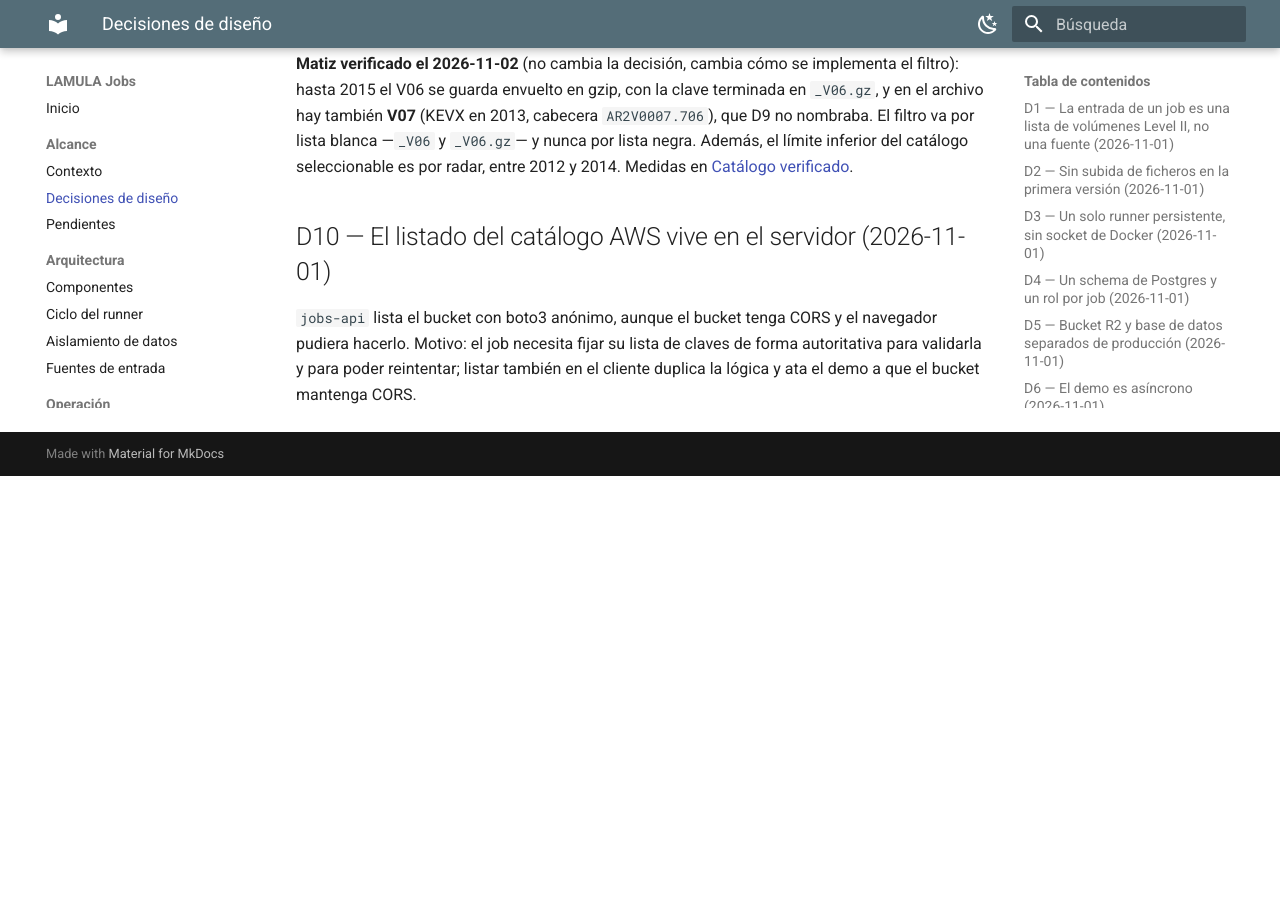
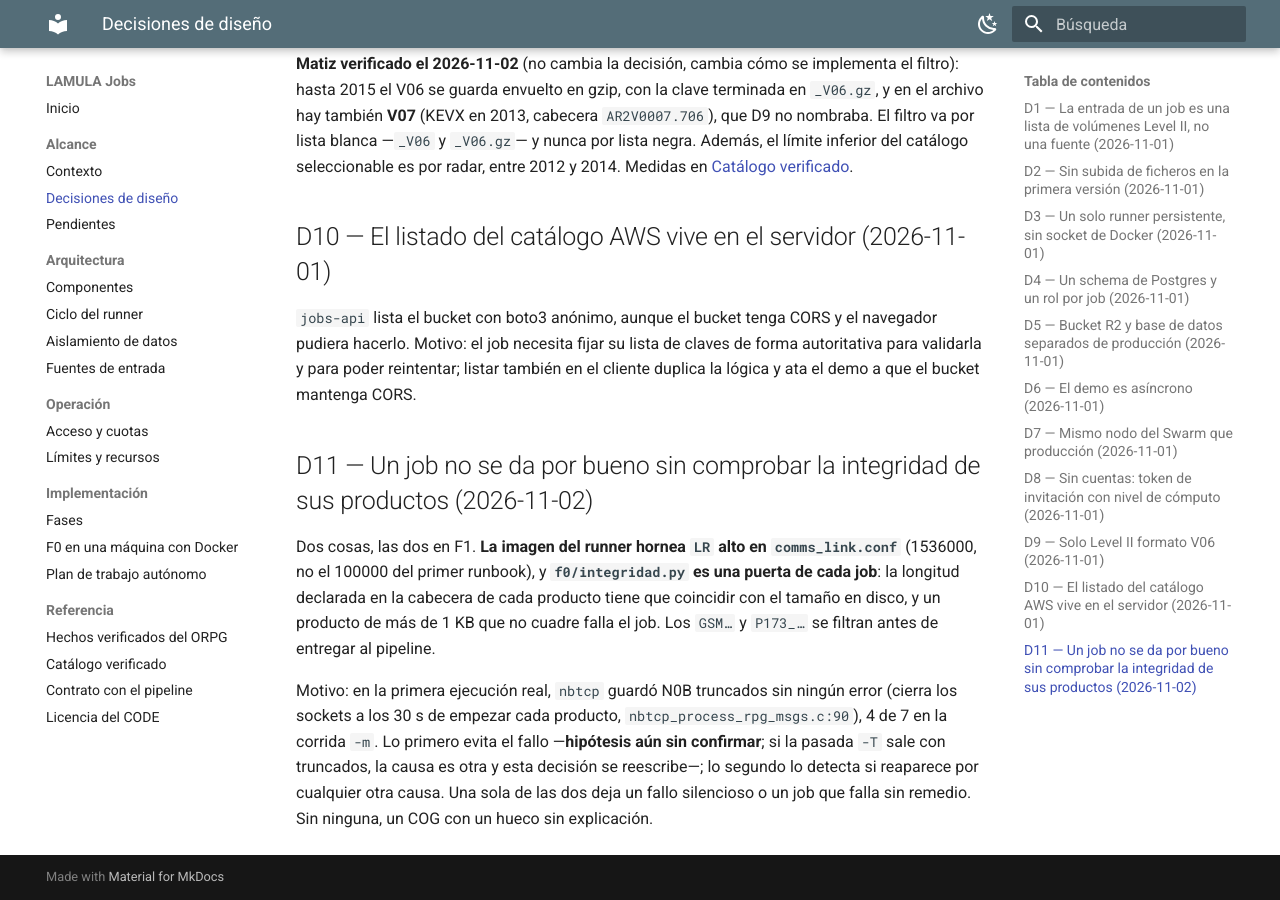
Before and after one commit to vladimir1284/lamula-jobs, an MkDocs documentation site: the page built from docs/alcance/decisiones.md, in a window 1280 px wide and 900 px high, scrolled down 2338 px. Built offline with MkDocs 1.6.1 and Material for MkDocs 9.7.7, drawn with Linux system fonts in a browser that asks for light colours; before the commit the page ends 2814 px from its top, so only the background shows below that.

Commit message:
docs: D11 (integridad como puerta de job, LR alto) y plan de trabajo autónomo
Co-Authored-By: Claude Sonnet 5.5 <noreply@anthropic.com>

```diff
--- a/docs/alcance/decisiones.md
+++ b/docs/alcance/decisiones.md
@@ -90,3 +90,18 @@ inferior del catálogo seleccionable es por radar, entre 2012 y 2014. Medidas en
 pudiera hacerlo. Motivo: el job necesita fijar su lista de claves de forma autoritativa para
 validarla y para poder reintentar; listar también en el cliente duplica la lógica y ata el
 demo a que el bucket mantenga CORS.
+
+## D11 — Un job no se da por bueno sin comprobar la integridad de sus productos (2026-11-02)
+
+Dos cosas, las dos en F1. **La imagen del runner hornea `LR` alto en `comms_link.conf`**
+(1536000, no el 100000 del primer runbook), y **`f0/integridad.py` es una puerta de cada job**:
+la longitud declarada en la cabecera de cada producto tiene que coincidir con el tamaño en disco,
+y un producto de más de 1 KB que no cuadre falla el job. Los `GSM…` y `P173_…` se filtran antes
+de entregar al pipeline.
+
+Motivo: en la primera ejecución real, `nbtcp` guardó N0B truncados sin ningún error (cierra los
+sockets a los 30 s de empezar cada producto, `nbtcp_process_rpg_msgs.c:90`), 4 de 7 en la
+corrida `-m`. Lo primero evita el fallo —**hipótesis aún sin confirmar**; si la pasada `-T`
+sale con truncados, la causa es otra y esta decisión se reescribe—; lo segundo lo detecta si
+reaparece por cualquier otra causa. Una sola de las dos deja un fallo silencioso o un job que
+falla sin remedio. Sin ninguna, un COG con un hueco sin explicación.
--- a/docs/implementacion/fases.md
+++ b/docs/implementacion/fases.md
@@ -12,7 +12,7 @@ Un contenedor a mano, sin servicios, sin cola, sin API. Un volumen real descarga
 2. `nbtcp -A -b` con una RPS list recortada a los diez productos del pipeline, y el nombre de
    esa lista por stdin. El porqué de cada opción, leído del fuente, en
    [Hechos verificados del ORPG](../referencia/orpg-hechos.md).
-3. `play_a2 -p playlist` con uno o dos volúmenes, y después la comparación de los tres modos
+3. `play_a2 -d directorio` (no `-p`: no lee el formato del bucket) con uno o dos volúmenes, y después la comparación de los tres modos
    de velocidad (`-T`, sin `-T`, `-m`): duración de cada uno y, con `f0/equivalencia.py`, si
    los productos salen iguales. De ahí sale si D6 sigue en pie.
 4. Decodificar los productos resultantes con `l3proc process`.
@@ -34,6 +34,8 @@ Un contenedor a mano, sin servicios, sin cola, sin API. Un volumen real descarga
   [Catálogo verificado](../referencia/catalogo-verificado.md).
 - **Velocidad**: los mismos volúmenes por `-T`, sin `-T` y `-m`, con los productos comparados
   entre sí. Si son idénticos, el demo deja de costar hora y media por job.
+- **Integridad**: ningún producto truncado (`f0/integridad.py`) en ninguno de los tres modos.
+  Primera pasada, con `LR=100000`: 4 de 7 N0B truncados. Ver D11.
 - Las medidas de recursos de [Límites y recursos](../operacion/limites-recursos.md).
 
 Nada de lo que sigue se escribe hasta que esto pase.
@@ -41,7 +43,9 @@ Nada de lo que sigue se escribe hasta que esto pase.
 ## F1 — Runner ejecutable
 
 Imagen `job-runner` (ORPG + pipeline) y un CLI que ejecuta un job completo desde una lista de
-claves, sin cola ni API. Configuración de `nbtcp` y RPS list horneadas en la imagen.
+claves, sin cola ni API. Configuración de `nbtcp` y RPS list horneadas en la imagen, con `LR`
+alto (D11). El CLI filtra los ficheros que no son productos (`GSM…`, `P173_…`), pasa
+`integridad.py` antes de decodificar y le da a `l3proc watch` una copia, porque lo consume.
 
 **Puerta:** doce volúmenes de un huracán entran y salen como productos en un schema de
 Postgres y COGs en R2, con el `vol_time` correcto y la georreferenciación correcta.
--- /dev/null
+++ b/docs/implementacion/plan-autonomo.md
@@ -0,0 +1,63 @@
+# Plan de trabajo autónomo (2026-11-02)
+
+Plan para que la sesión avance sin el dueño del producto durante varias horas. Está en el repo
+porque la próxima sesión no tiene otra memoria que esta. **Lo que queda marcado «no» no se hace
+sin él**, aunque parezca la continuación natural.
+
+## Estado de partida
+
+Contenedor `orpg-f0` arriba (imagen local `orpg-prod:b24`), KAMX, `nbtcp` automatizado, 12
+volúmenes de Irma en `f0-run/ar2in12`. Dos scripts encadenados dentro del contenedor, en este
+orden, que dejan una línea por pasada en `/home/orpg/resumen.txt`:
+
+1. `f0-run/run_modes.sh`: `-m` (enlace `LR=100000`), `-T` y sin `-T` (los dos con `LR=1536000`).
+   Termina con la línea `FIN`.
+2. `f0-run/cola.sh`, que espera a `FIN` y lanza `f0-run/run_one.sh m2 "-m"`: la pasada `-m`
+   repetida con el enlace corregido. Termina con `FIN-m2`.
+
+Duración estimada de todo: unas 4 h desde las 08:30 hora del portátil. **Si `resumen.txt` no
+avanza en 30 min, mirar `ps` y los `modo-*.out` antes de lanzar nada.**
+
+## Orden de trabajo
+
+| # | Cuándo | Qué | Entrega |
+|---|---|---|---|
+| 1 | Al acabar `-m` | `integridad.py` sobre `products-m`. Es la línea base del fallo. | Número de truncados |
+| 2 | Al acabar `-T` | `integridad.py` sobre `products-T`. **Confirma o descarta la hipótesis del enlace** (D11). | D11 se confirma o se reescribe, commit |
+| 3 | Al acabar `-T` | Decodificar `products-T` completo (copia, `--no-publish`), contar fallos que no sean `GSM`/`P173`. | Tabla de fallos en `orpg-hechos.md` |
+| 4 | Al acabar `none` | Lo mismo que 1 y 3. | Idem |
+| 5 | Al acabar `m2` | `equivalencia.py huella` de los tres modos con enlace bueno (`T`, `none`, `m2`) y `comparar`. **Es la medida de D6.** | Duraciones e igualdad, en `docs/referencia/` con fecha |
+| 6 | Con `products-T` | Equivalencia contra el feed oficial **no es posible con Irma** (el archivo L3 acaba en marzo de 2022). Bajar un KAMX reciente con `catalogo.py pairs` y pasarlo por el contenedor al final, con el ORPG ya libre. | Resultado de la puerta de equivalencia |
+| 7 | Con el ORPG libre | Aislamiento: `change_radar -r khgx`, `mrpg -p -v startup`, 2 volúmenes de KHGX, comprobar que no hay un solo producto de KAMX y que el `lat`/`lon` es el de KHGX. | Puerta de D3 |
+| 8 | Con el ORPG libre | Medidas de recursos con `docker stats` durante una pasada. | Números para `limites-recursos.md` |
+| 9 | Siempre | Un commit por resultado, `git push`. Un borrador de LinkedIn solo si el hallazgo cambia algo del diseño. | `linkedin/NN-…` |
+
+La comprobación de que el `lat`/`lon` dentro de los productos es el del sitio (puerta del paso
+3 de F0) no tiene herramienta todavía: `wmo_probe.py` solo lee del bucket. Escribirla como
+`f0/coordenadas.py` (lee un fichero local con MetPy y compara con el sitio esperado) es parte
+del paso 7 y de la regla «las coordenadas se verifican».
+
+## Reglas de parada
+
+- Si una pasada falla por motivos del contenedor (ORPG sin arrancar, `nbtcp` sin conectar), un
+  reintento; si falla otra vez, se anota el síntoma en `pendientes.md` y se pasa al siguiente
+  paso, no se rediseña.
+- Si el espacio libre baja de 5 GB (`df -h /`), se borran `f0-run/products-*` ya analizados,
+  nunca los volúmenes de `ar2in12`.
+- Si un resultado contradice una decisión congelada, **se documenta y se para ahí**: ninguna
+  decisión se revierte en solitario. D6 en particular se re-decide con el dueño, aunque la
+  medida salga clara.
+
+## Lo que no se hace sin el dueño del producto
+
+- **No** enviar los correos de `correspondencia/` ni publicar nada de `linkedin/`.
+- **No** tocar el build del ORPG ni compartir la imagen (licencia).
+- **No** tocar `orpg-prod` ni `rocky8-radar-dev`, que son de otro trabajo y están corriendo.
+- **No** escribir código del servicio (runner, cola, API) hasta que F0 pase entera.
+- **No** modificar `nexrad-l3-pipeline` ni abrir issues en él: se propone en `pendientes.md`.
+- **No** `git push --force`, ni reescribir historia.
+
+## Cuando termine todo
+
+Redactar el estado de F0 al principio de `AGENTS.md` (qué puertas pasaron, cuáles no, qué decide
+el dueño), dejar los contenedores como están y no lanzar más pasadas.
--- a/mkdocs.yml
+++ b/mkdocs.yml
@@ -59,6 +59,7 @@ nav:
   - Implementación:
       - Fases: implementacion/fases.md
       - F0 en una máquina con Docker: implementacion/f0-ejecucion.md
+      - Plan de trabajo autónomo: implementacion/plan-autonomo.md
   - Referencia:
       - Hechos verificados del ORPG: referencia/orpg-hechos.md
       - Catálogo verificado: referencia/catalogo-verificado.md
```
